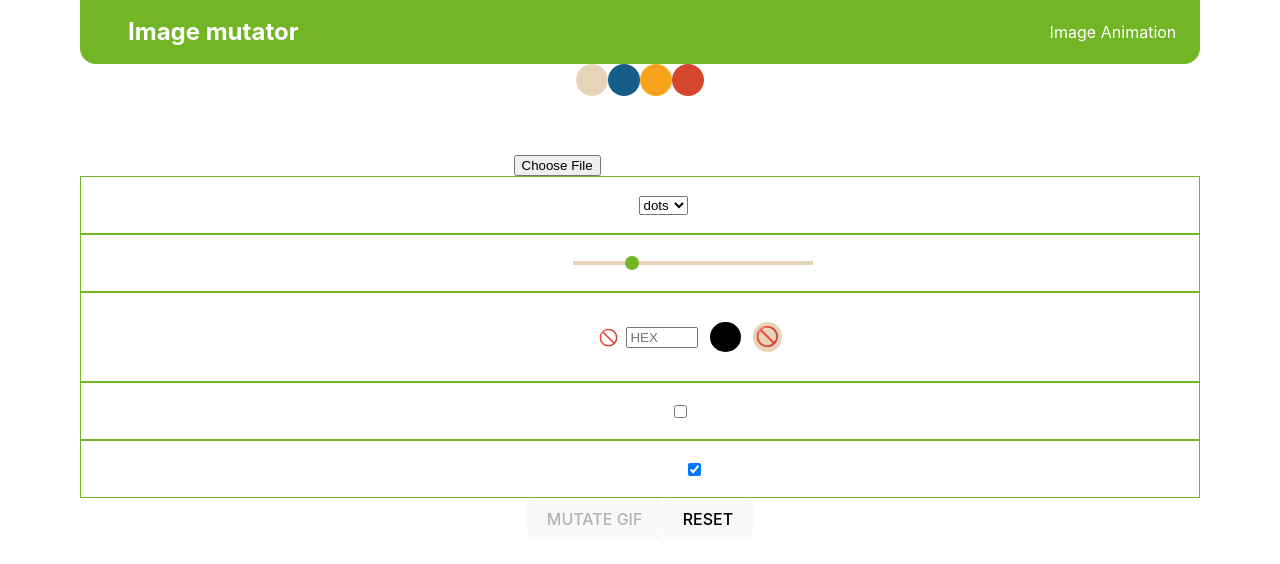
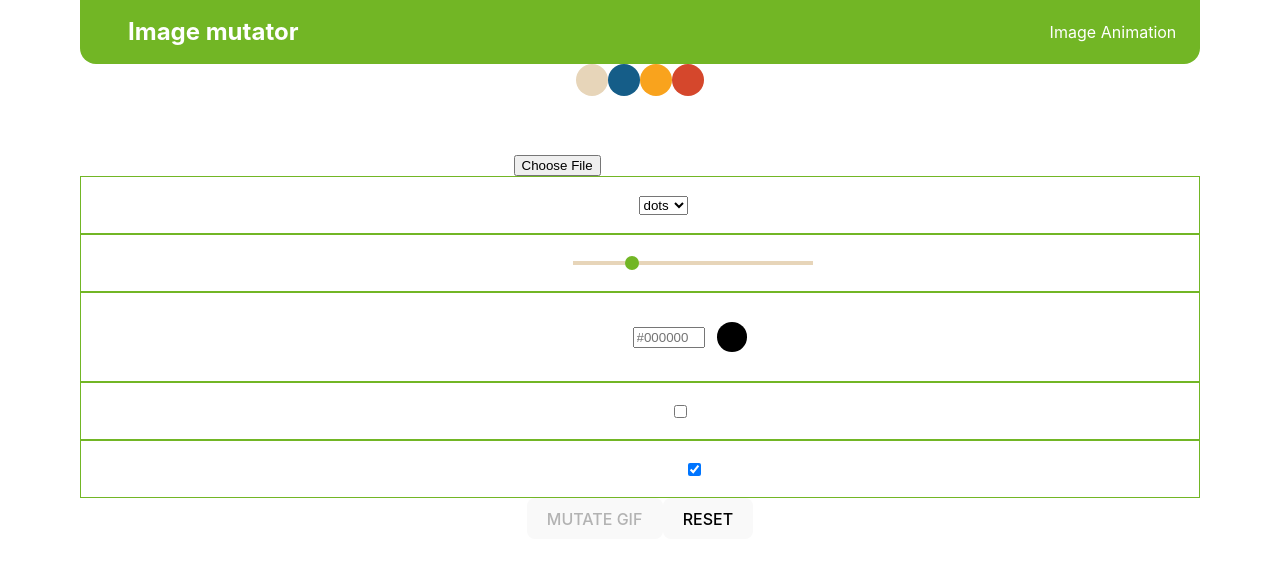
Before and after one commit to FabricioJRepetto/Image-Mutator, a React (Vite) app: page /animation in a window 1280 px wide. Shown: the top 564 px of the page. Built offline with nearby package versions, Linux system fonts and the light colour scheme.

Commit message:
square dots problem fixed, no background was the guilty

```diff
--- a/src/components/Animation.tsx
+++ b/src/components/Animation.tsx
@@ -20,7 +20,7 @@ const Animation = (): JSX.Element => {
         imgData: null,
         style: 'dots',
         res: 5,
-        background: null,
+        background: '#000000',
         containedDots: true,
         invert: false,
         fontSize: 1,
@@ -38,7 +38,8 @@ const Animation = (): JSX.Element => {
     }
 
     const mutateGif = async (): Promise<void> => {
-        console.time('mutation done in')
+        const start = Date.now()
+
         if (!gifFile || !canvas.current) return
 
         const gifData = await decoder(gifFile)
@@ -64,8 +65,7 @@ const Animation = (): JSX.Element => {
                 background: options.background
             }
 
-            for (let i = 0; i < gifData.length; i++) {
-                const frame = gifData[i];
+            for (let frame of gifData) {
                 const imgData = {
                     width: WIDTH,
                     height: HEIGHT,
@@ -100,7 +100,9 @@ const Animation = (): JSX.Element => {
                 const preview = finalSteps(buffer, gifFile.name, { type: 'image/gif' }, dlbutton.current)
                 preview && setGifpreview(() => preview)
             }
-            console.timeEnd('mutation done in')
+
+            console.log(`Time elapsed: ${(Date.now() - start) / 1000}s`);
+
         }
     }
 
@@ -122,7 +124,7 @@ const Animation = (): JSX.Element => {
         // setBrighter(() => false)
         setOptions(opt => ({
             ...opt,
-            background: null,
+            background: '#000000',
             double: false,
             brighter: false
         }))
--- a/src/components/OptionsPanel.tsx
+++ b/src/components/OptionsPanel.tsx
@@ -41,7 +41,7 @@ const OptionsPanel = ({ options, setOptions, GIF = false }: OptPanelProps): JSX.
 
             <div className='border'>
                 <p>Background: {!options.background && '🚫'}</p>
-                <input type="text" placeholder='HEX' className='hexinput' onChange={(e) => setOptions(opt => ({
+                <input type="text" placeholder={options?.background || 'HEX code'} className='hexinput' onChange={(e) => setOptions(opt => ({
                     ...opt,
                     background: e.target.value
                 }))} />
@@ -49,10 +49,10 @@ const OptionsPanel = ({ options, setOptions, GIF = false }: OptPanelProps): JSX.
                     ...opt,
                     background: e.target.value
                 }))}></input>
-                <div className='transparent' onClick={() => setOptions(opt => ({
+                {!GIF && <div className='transparent' onClick={() => setOptions(opt => ({
                     ...opt,
                     background: null
-                }))}>🚫</div>
+                }))}>🚫</div>}
             </div>
 
             <div className='border'>
--- a/src/mutator/printer.ts
+++ b/src/mutator/printer.ts
@@ -30,10 +30,12 @@ export const printer = async (
             return aux
         }
 
-        if (background?.length === 7) {
-            cntx.fillStyle = background;
-            cntx.fillRect(0, 0, canvas.width, canvas.height);
-        }
+        // Paint background
+        // if no bg is defined, dots breaks into squares
+        cntx.fillStyle = background && background.length === 7
+            ? background
+            : '#000000';
+        cntx.fillRect(0, 0, canvas.width, canvas.height);
 
         switch (style) {
             case 'dots':
--- a/src/mutator/utils.ts
+++ b/src/mutator/utils.ts
@@ -35,7 +35,7 @@ export const toDots = (average: number, res: number, containedDots: boolean): nu
     let aux = Math.round((res * (((average * 100) / 255)) / 100))
     // / 2 = limitar el tamaño del circulo dentro de la casilla
     if (containedDots && aux > (res / 2)) {
-        return res / 2
+        return Math.round(res / 2)
     } else return aux
 }
 
```
